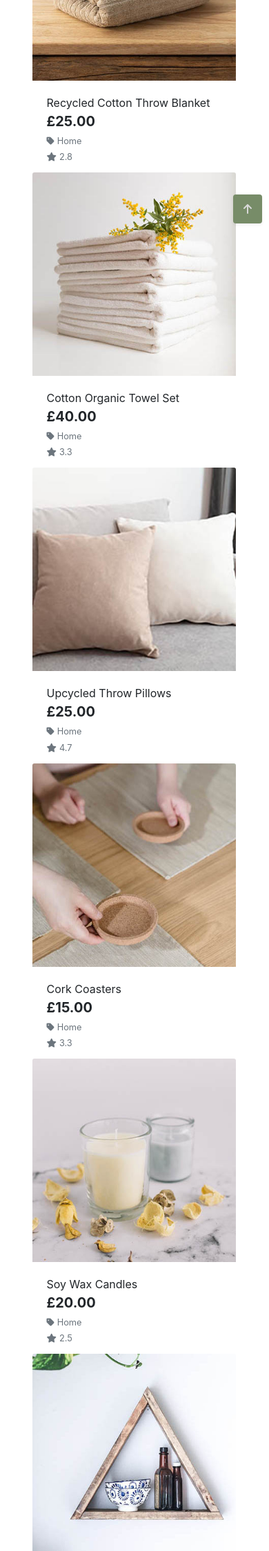
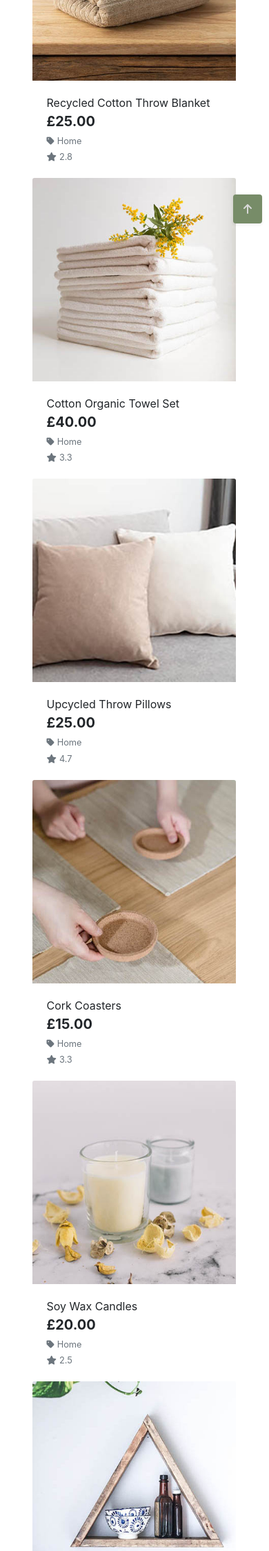
Before and after one commit to Renz2299/mp4_eco_roots, a Django app: page /products/ in a window 390 px wide. Shown: the part 510-2759 px from the top of the page at 69% size. Run offline with Django 3.2, Linux system fonts and the light colour scheme; data comes from the database, SQL or seed files in the repository; some libraries are stand-ins or nearby versions; some web fonts are replaced.

Commit message:
Footer bug fix - Now stays at bottom of page, mobile navbar background set

```diff
--- a/basket/templates/basket/basket.html
+++ b/basket/templates/basket/basket.html
@@ -19,7 +19,7 @@
             </div>
         </div>
 
-        <div class="row">
+        <div class="row mb-5">
             <div class="col">
                 {% if basket_items %}
                     <div class="table-responsive rounded">
--- a/checkout/templates/checkout/checkout.html
+++ b/checkout/templates/checkout/checkout.html
@@ -23,7 +23,7 @@
             </div>
         </div>
 
-        <div class="row">
+        <div class="row mb-5">
             <div class="col-12 col-lg-6 order-lg-last mb-5">
                 <p class="text-bulk text-green">Order Summary ({{ product_count }})</p>
                 <div class="row">
--- a/checkout/templates/checkout/checkout_success.html
+++ b/checkout/templates/checkout/checkout_success.html
@@ -156,7 +156,7 @@
             </div>
         </div>
 
-        <div class="row">
+        <div class="row mb-5">
             <div class="col-12 col-lg-7 text-right">
                 {% if from_profile %}
                 <a href="{% url 'profile' %}" class="btn review-btn my-2">
--- a/home/templates/home/contact_review.html
+++ b/home/templates/home/contact_review.html
@@ -17,7 +17,7 @@
                 <hr>
             </div>
         </div>
-        <div class="row">
+        <div class="row mb-5">
             <div class="col-12 col-md-6">
                 {% for contact in contacts %}
                     <h2 class="text-subheading text-green mb-3 mt-5"><strong>Name:</strong> {{ contact.name }}</h2>
--- a/home/templates/home/index.html
+++ b/home/templates/home/index.html
@@ -60,7 +60,7 @@
         </div>
         <hr>
         <p class="text-center text-green text-subheading my-4">Bundles</p>
-        <div class="row">
+        <div class="row mb-5">
             {% for item in bundles %}
                 <div class="col-sm-6 col-md-4 col-lg-3">
                     <div class="card h-100 border-0">
--- a/products/templates/products/add_product.html
+++ b/products/templates/products/add_product.html
@@ -18,7 +18,7 @@
                 <hr>
             </div>
         </div>
-        <div class="row">
+        <div class="row mb-5">
             <div class="col-12 col-md-6">
                 <form method="POST" action="{% url 'add_product' %}" class="form mb-2" enctype="multipart/form-data">
                     {% csrf_token %}
--- a/products/templates/products/add_review.html
+++ b/products/templates/products/add_review.html
@@ -17,7 +17,7 @@
                 <hr>
             </div>
         </div>
-        <div class="row">
+        <div class="row mb-5">
             <div class="col-12 col-md-6">
                 <form method="POST" action="{% url 'add_review' product.id %}" class="form mb-2">
                     {% csrf_token %}
--- a/products/templates/products/edit_product.html
+++ b/products/templates/products/edit_product.html
@@ -18,7 +18,7 @@
                 <hr>
             </div>
         </div>
-        <div class="row">
+        <div class="row mb-5">
             <div class="col-12 col-md-6">
                 <form method="POST" action="{% url 'edit_product' product.id %}" class="form mb-2" enctype="multipart/form-data">
                     {% csrf_token %}
--- a/products/templates/products/products.html
+++ b/products/templates/products/products.html
@@ -75,9 +75,9 @@
                         </p>
                     </div>
                 </div>
-                <div class="row">
+                <div class="row mb-5">
                     {% for product in products %}
-                        <div class="col-sm-6 col-md-4 col-lg-3">
+                        <div class="col-sm-6 col-md-4 col-lg-3 mb-2">
                             <div class="card h-100 border-0">
                                 {% if product.image %}
                                 <a href="{% url 'product_detail' product.id %}">
--- a/static/css/base.css
+++ b/static/css/base.css
@@ -299,6 +299,10 @@ footer {
     color: #591D0F;
 }
 
+.min-vh-90 {
+    min-height: 90vh;
+}
+
 /* ----------------------------------------------- Allauth Form */
 
 .allauth-form-inner-content p {
--- a/templates/base.html
+++ b/templates/base.html
@@ -140,13 +140,13 @@
       </div>
     {% endif %}
 
-    {%  block page_header %}
+    {% block page_header %}
     {% endblock %}
-
+    <div class="wrapper d-flex flex-column min-vh-90">
       {% block content %}
       {% endblock %}
 
-    <footer class="container-fluid py-5 mt-5">
+      <footer class="container-fluid py-5 mt-auto">
         <div class="row">
           <div class="col-6 col-md-3 mb-3">
             <h5 class="logo-font-footer"><strong>Eco</strong>Roots</h5>
@@ -204,6 +204,7 @@
           </div>
         </div>
       </footer>
+    </div>
 
     {% block postloadjs %}
       <script type="text/javascript">
--- a/templates/includes/main-nav.html
+++ b/templates/includes/main-nav.html
@@ -1,4 +1,4 @@
-<div class="collapse navbar-collapse" id="main-nav">
+<div class="collapse navbar-collapse bg-olive px-3" id="main-nav">
     <ul class="navbar-nav w-auto mx-auto">
         <li class="nav-item dropdown">
             <a class="logo-font font-weight-bold nav-link text-grey mr-5" href="#" id="shop-all-link" data-toggle="dropdown" aria-haspopup="true" aria-expanded="false">
```
Lines whose indentation alone changed are shown as unchanged.
